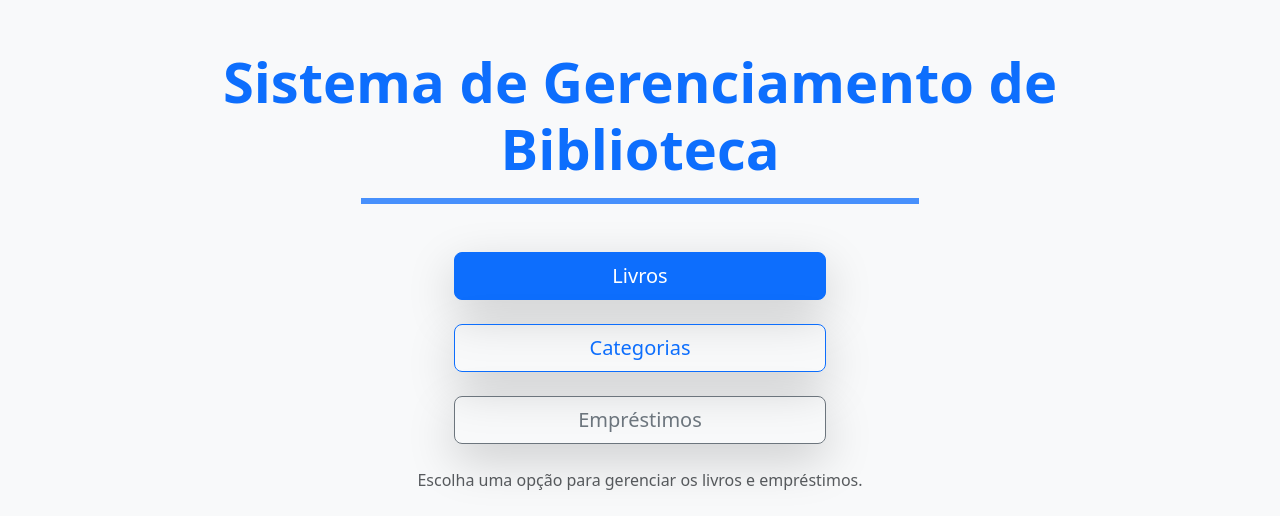
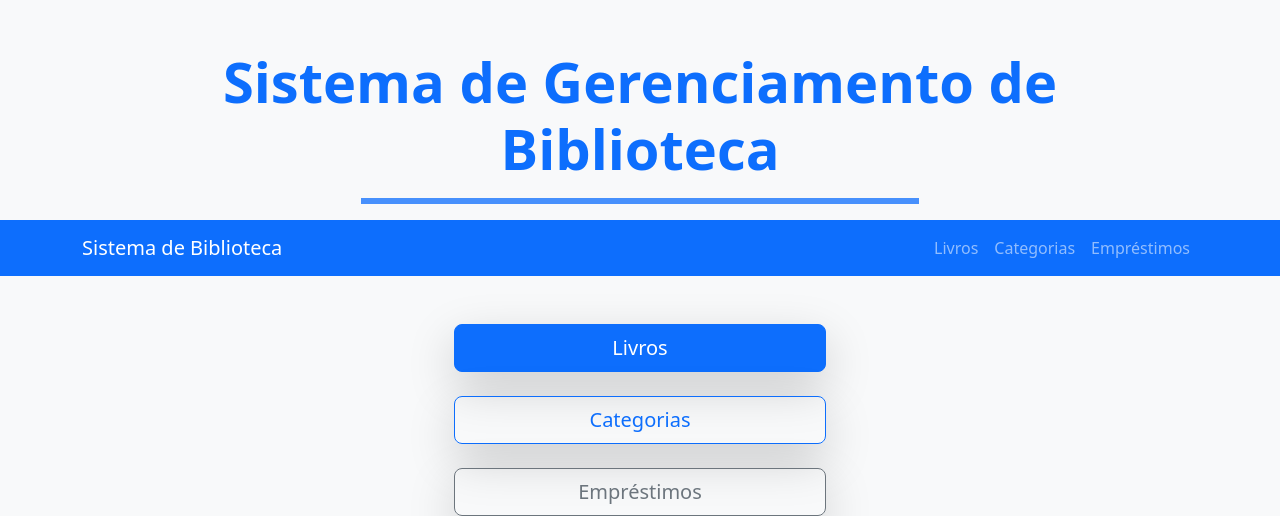
Before and after one commit to Motaplivia/biblioteca, a FastAPI app: page / in a window 1280 px wide. Shown: the top 516 px of the page. Run offline with FastAPI, Linux system fonts and the light colour scheme; parts of the project's set-up code (start-up, migrations or seed data) failed here and were passed over.

Commit message:
melhorias

```diff
--- a/app/models.py
+++ b/app/models.py
@@ -37,6 +37,6 @@ class Emprestimo(Base):
     livro_id = Column(Integer, ForeignKey('livros.id'))
     cliente_nome = Column(String, index=True)
     data_emprestimo = Column(String, index=True)
+    data_devolucao = Column(String, index=True)
 
-    # Relacionamento com a tabela Livro
     livro = relationship("Livro", back_populates="emprestimos")
--- a/templates/index.html
+++ b/templates/index.html
@@ -1,6 +1,28 @@
 {% extends 'base.html' %}
 
 {% block content %}
+
+<nav class="navbar navbar-expand-lg navbar-dark bg-primary mb-4">
+    <div class="container">
+      <a class="navbar-brand" href="/">Sistema de Biblioteca</a>
+      <button class="navbar-toggler" type="button" data-bs-toggle="collapse" data-bs-target="#navbarNav">
+        <span class="navbar-toggler-icon"></span>
+      </button>
+      <div class="collapse navbar-collapse" id="navbarNav">
+        <ul class="navbar-nav ms-auto">
+          <li class="nav-item">
+            <a class="nav-link" href="/livros">Livros</a>
+          </li>
+          <li class="nav-item">
+            <a class="nav-link" href="/categorias">Categorias</a>
+          </li>
+          <li class="nav-item">
+            <a class="nav-link" href="/emprestimos">Empréstimos</a>
+          </li>
+        </ul>
+      </div>
+    </div>
+  </nav>
 
 <div class="container text-center mt-5">
 
```
